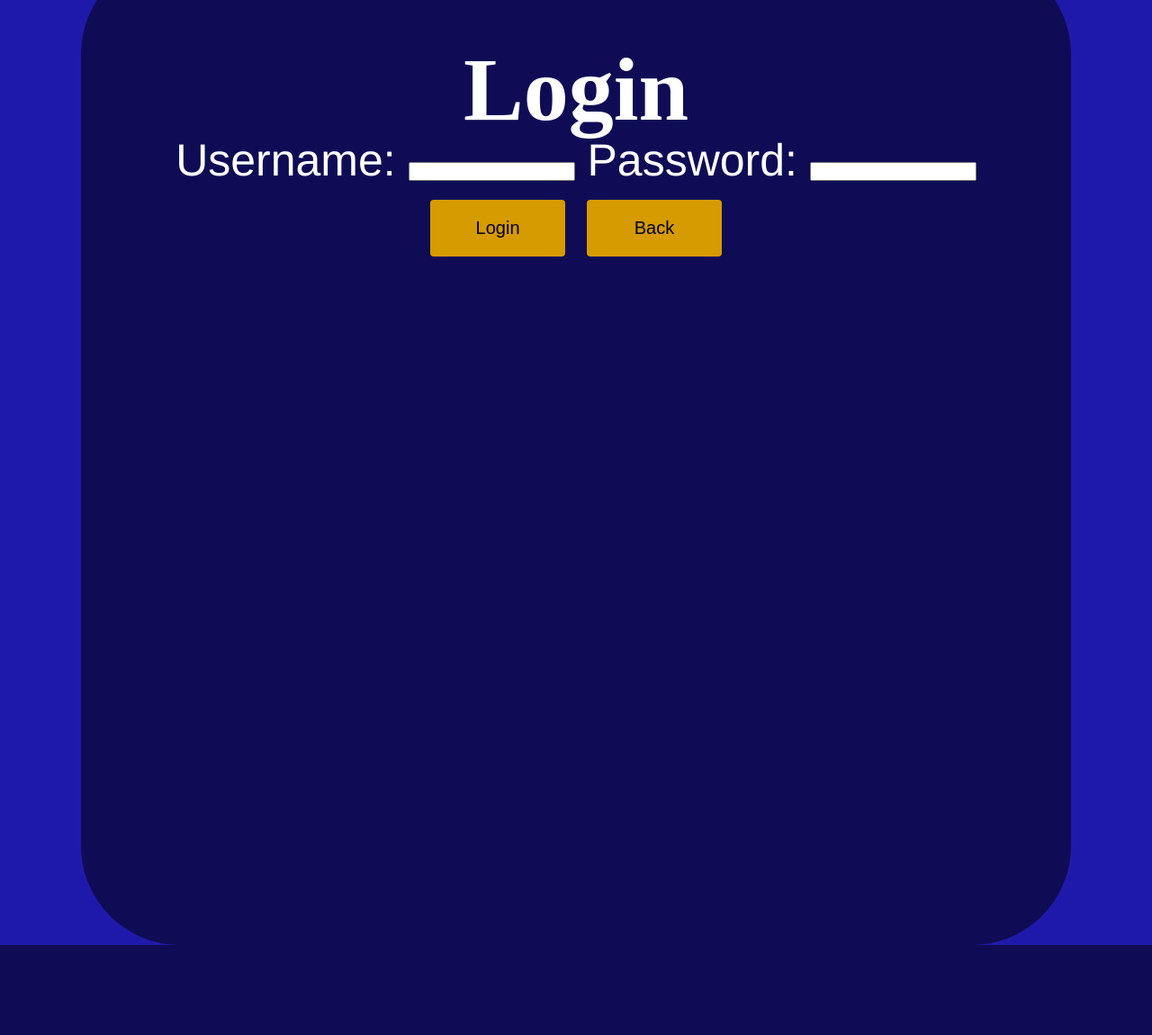
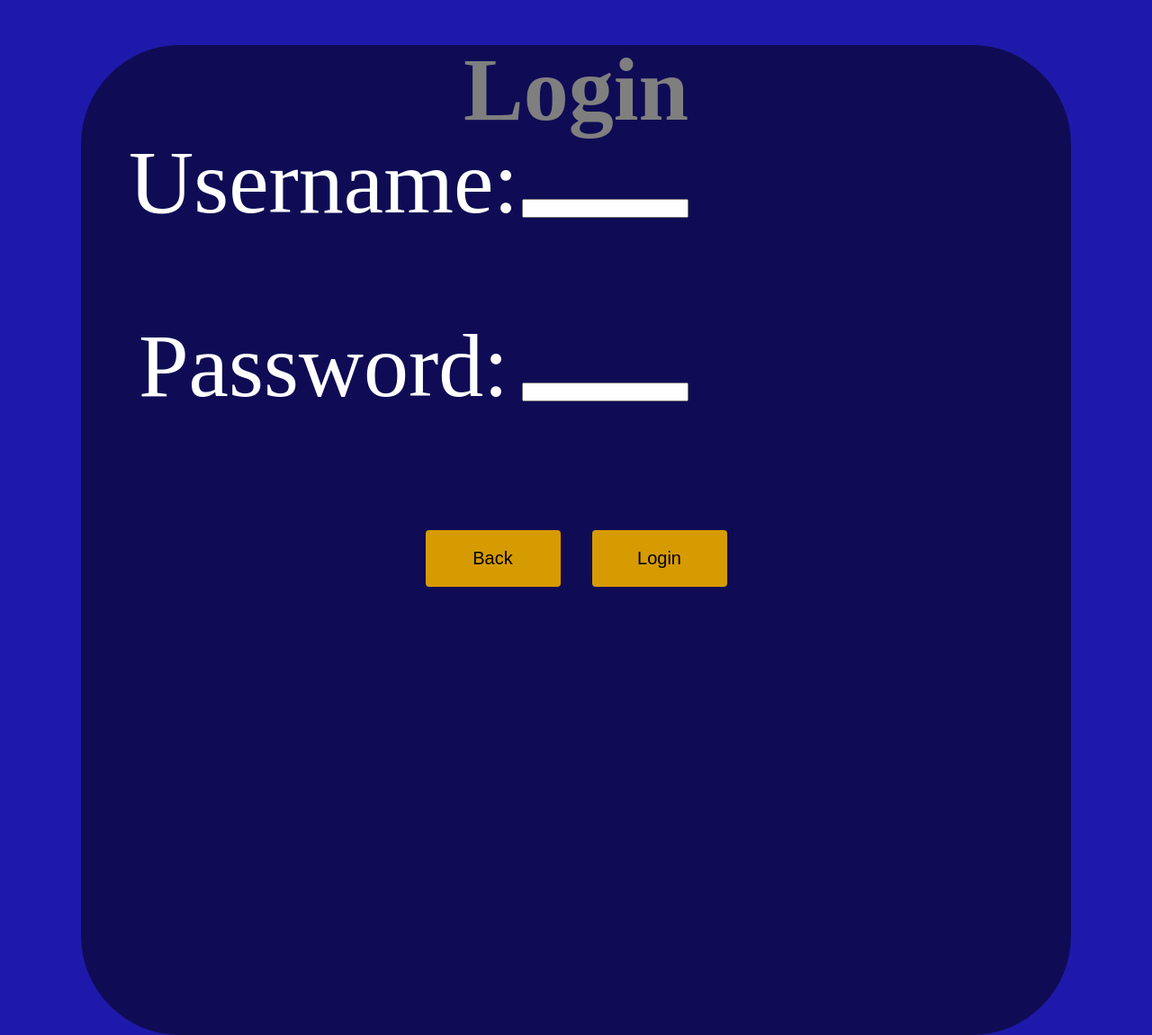
Before and after one commit to malinpho/jeoparty, a PHP site: page /login.html in a window 1280 px wide. Shown: the whole page at 90% size. Before the commit the page ends 1050 px from the top, so only its background shows below. Run offline with PHP 8.4, Linux system fonts and the light colour scheme.

Commit message:
small changes

```diff
--- a/login.css
+++ b/login.css
@@ -28,15 +28,8 @@ body {
 	color: white;
 }
 
-.leaderboardTable{
-	margin-top: 150px;
-	border-collapse: collapse;
-	width: 100%;
-	color: #ff8000;
-	text-align: center;
-}
 
-.leaderboard {
+.loginWindow {
 	width: 1000px;
 	height: 1000px;
 	background-color: rgba(0,0,0,0.5);
@@ -48,7 +41,7 @@ body {
 .loginForm {
 	display: block;
 }
-.backButton {
+.button {
   display: inline-block;
   border-radius: 4px;
   background-color: #D69B00;
--- a/login.html
+++ b/login.html
@@ -7,31 +7,32 @@
 
    <link href="reset.css" rel="stylesheet">
    <link href="login.css" rel="stylesheet">
-   <link href="https://cdnjs.cloudflare.com/ajax/libs/animate.css/3.7.2/animate.min.css"" rel="stylesheet">
+   <link href="https://cdnjs.cloudflare.com/ajax/libs/animate.css/3.7.2/animate.min.css" rel="stylesheet">
 </head>
 <body>
 	<div class=jeopardyaccount>
-		<h1 class="animated jackInTheBox">Login</h1>
-	</div>
+		<h1>Login</h1>
 
-	<div class="backImg">
-		<div class="leaderboard">
+  	<div class="backImg">
+  		<div class="loginWindow">
+  			<form class = "loginForm" action="signup.js">
+  				<table>
+            <tr>
+              <td><label for="username">Username:</label></td>
+              <td><input type="text" id="username" name="username"></td>
+            </tr>
+            <tr>
+              <td><label for="password">Password:</label></td>
+      				<td><input type="password" id="password" name="password"></td>
+            </tr>
+          </table>
+  			</form>
+        <input class="button" type="button" onclick="window.location.href = 'homepage.html';" value="Back"/>
+  			<input class="button" type="button" onclick="window.location.href = 'menu.html';" value="Login"/>
 
-			<form class = "loginForm" action="signup.js">
-				<br><br>
-				<label for="username">Username:</label>
-				<input type="text" id="username" name="username">
-				<label for="password">Password:</label>
-				<input type="password" id="password" name="password">
-
-
-			</form>
-
-
-			<input class="backButton" type="button" onclick="window.location.href = 'menu.html';" value="Login"/>
-			<input class="backButton" type="button" onclick="window.location.href = 'homepage.html';" value="Back"/>
-		</div>
-	</div>
+  		</div>
+  	</div>
+  </div>
 
 </body>
 </html>
```
